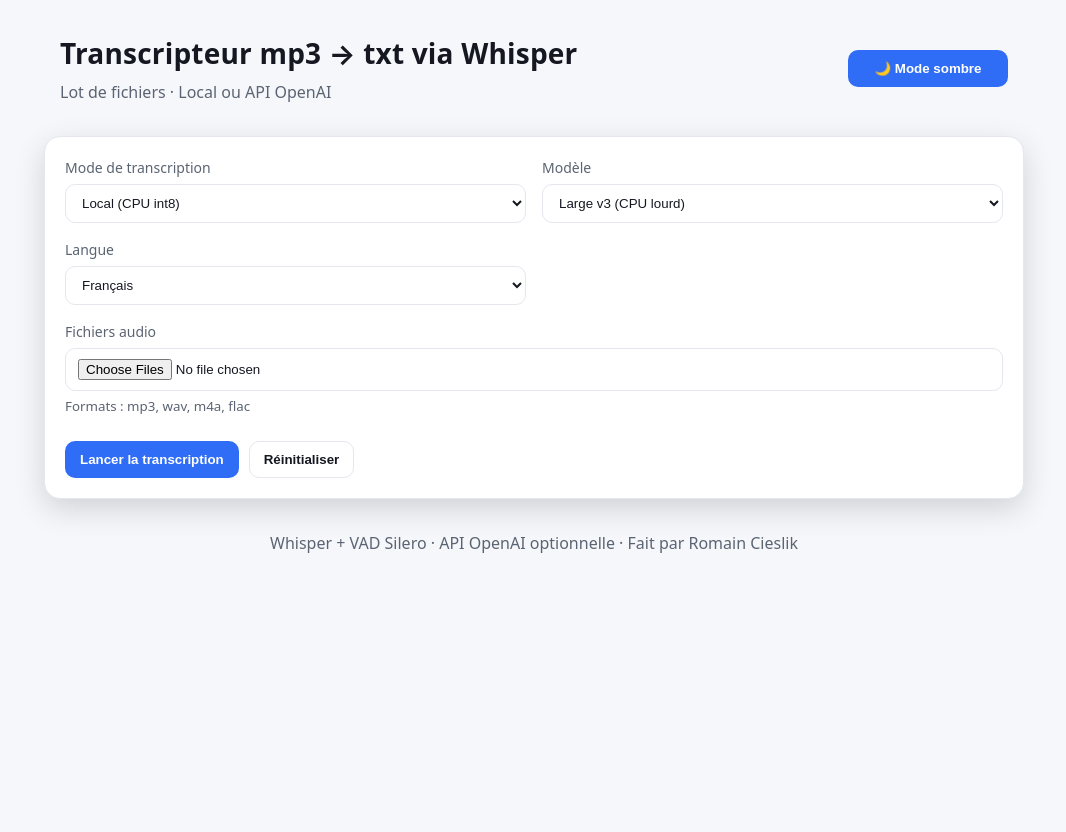
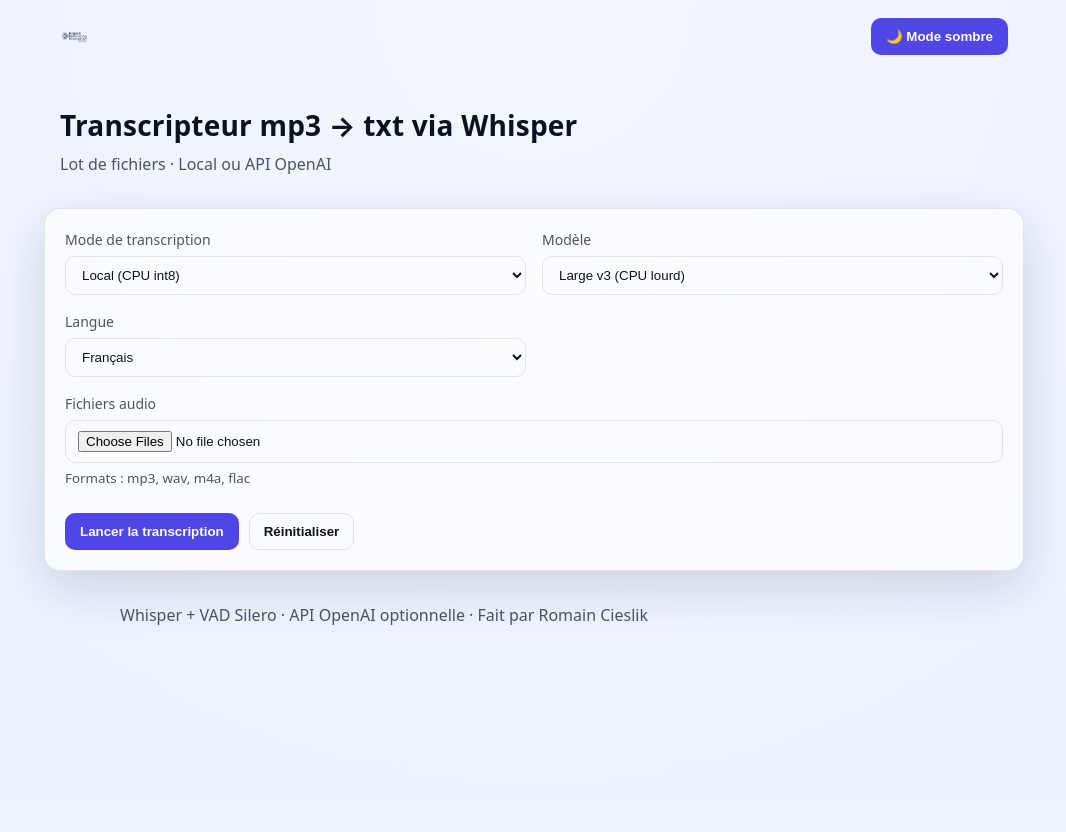
Before and after one commit to Romano-de-la-vega/app-whisper, a FastAPI app: page / in a window 1280 px wide. Shown: the whole page, without its empty margins (106-1172 px from the left). After the commit the page ends 625 px from the top, so only its background shows below. Run offline with FastAPI, Linux system fonts and the light colour scheme.

Commit message:
feat: add light and dark theme

```diff
--- a/static/app.js
+++ b/static/app.js
@@ -22,6 +22,7 @@ const downloadWrap = document.getElementById("downloads");
 const summaryBtn = document.getElementById("btn-summary");
 
 const themeBtn = document.getElementById("toggle-theme");
+const logoImg = document.getElementById("logo");
 
 // Masquer les boutons de téléchargement tant que la transcription n'est pas terminée
 downloadWrap.hidden = true;
@@ -45,16 +46,22 @@ let isRunning = false;
 
 // ====== Thème (persistance localStorage) ======
 (function initTheme() {
-  const root = document.documentElement;
-  const saved = localStorage.getItem("theme") || "light";
-  root.setAttribute("data-theme", saved);
-  themeBtn.textContent = saved === "dark" ? "☀️ Mode clair" : "🌙 Mode sombre";
+  function apply(t) {
+    document.documentElement.setAttribute("data-theme", t);
+    localStorage.setItem("theme", t);
+    themeBtn.textContent = t === "dark" ? "☀️ Mode clair" : "🌙 Mode sombre";
+    if (logoImg) {
+      logoImg.src = t === "dark" ? "/static/logo_white.png" : "/static/logo.png";
+    }
+  }
+
+  const saved = localStorage.getItem("theme");
+  const prefDark = window.matchMedia("(prefers-color-scheme: dark)").matches;
+  apply(saved || (prefDark ? "dark" : "light"));
 
   themeBtn.addEventListener("click", () => {
-    const next = root.getAttribute("data-theme") === "dark" ? "light" : "dark";
-    root.setAttribute("data-theme", next);
-    localStorage.setItem("theme", next);
-    themeBtn.textContent = next === "dark" ? "☀️ Mode clair" : "🌙 Mode sombre";
+    const next = document.documentElement.getAttribute("data-theme") === "dark" ? "light" : "dark";
+    apply(next);
   });
 })();
 
--- a/static/style.css
+++ b/static/style.css
@@ -1,52 +1,68 @@
 :root {
-  --bg: #0f1115;
-  --card: #151821;
-  --text: #e6e7ee;
-  --muted: #9aa0aa;
-  --accent: #6ea8fe;
-  --accent-2: #84e1bc;
-  --border: #2a2f3a;
-  --shadow: 0 10px 30px rgba(0,0,0,0.35);
+  --accent: #4F46E5;
+  --accent-hover: #6366F1;
+  --accent-2: #22D3EE;
   --radius: 16px;
+}
+
+:root[data-theme="dark"] {
+  --bg-radial: radial-gradient(circle at 50% 0%, #0f172a, #0b1020);
+  --bg-linear: linear-gradient(180deg, rgba(31,42,68,0.4), rgba(16,52,74,0.4));
+  --text: #E6ECF2;
+  --muted: #AAB4C0;
+  --border: rgba(255,255,255,0.08);
+  --panel-bg: rgba(18,24,38,0.55);
+  --panel-shadow: 0 20px 60px rgba(0,0,0,0.45);
+}
+
+:root[data-theme="light"] {
+  --bg-radial: radial-gradient(circle at 50% 0%, #F4F7FF, #EAF0FF);
+  --bg-linear: linear-gradient(180deg, rgba(234,242,255,0.6), rgba(230,246,255,0.6));
+  --text: #0B1220;
+  --muted: #4B5563;
+  --border: rgba(15,23,42,0.10);
+  --panel-bg: rgba(255,255,255,0.65);
+  --panel-shadow: 0 16px 50px rgba(16,24,40,0.15);
 }
 
 * { box-sizing: border-box; }
 html, body { height: 100%; }
 body {
   margin: 0;
-  background: linear-gradient(180deg, #0f1115, #0b0d12);
+  font: 16px/1.5 system-ui, -apple-system, Segoe UI, Roboto, "Helvetica Neue", Arial;
+  background: var(--bg-radial), var(--bg-linear);
   color: var(--text);
-  font: 16px/1.5 system-ui, -apple-system, Segoe UI, Roboto, "Helvetica Neue", Arial, "Noto Sans", "Apple Color Emoji", "Segoe UI Emoji";
 }
+
+[hidden] { display: none !important; }
 
 .container {
   width: 100%;
   max-width: 980px;
-  margin: 32px auto;
+  margin: 0 auto;
   padding: 0 16px;
 }
 
-h1 {
-  font-size: 28px;
-  margin: 0 0 6px;
-  letter-spacing: 0.2px;
-}
+.header { height: 72px; }
+.header-inner { height: 100%; display: flex; align-items: center; justify-content: space-between; }
+#logo { height: 28px; }
+
+.intro { margin-top: 32px; }
+
+h1 { font-size: 28px; margin: 0 0 6px; letter-spacing: 0.2px; }
 .subtitle { color: var(--muted); margin: 0; }
 
 .card {
-  background: var(--card);
+  background: var(--panel-bg);
   border: 1px solid var(--border);
   border-radius: var(--radius);
-  box-shadow: var(--shadow);
+  box-shadow: var(--panel-shadow);
+  backdrop-filter: blur(16px);
   padding: 20px;
+  margin-top: 32px;
 }
 
-.grid {
-  display: grid;
-  grid-template-columns: repeat(12, 1fr);
-  gap: 16px;
-}
-
+.grid { display: grid; grid-template-columns: repeat(12, 1fr); gap: 16px; }
 .field { grid-column: span 6; display: flex; flex-direction: column; gap: 6px; }
 .field.full { grid-column: 1 / -1; }
 label { color: var(--muted); font-size: 14px; }
@@ -54,17 +70,12 @@ select, input[type="file"], input[type="password"] {
   padding: 10px 12px;
   border-radius: 10px;
   border: 1px solid var(--border);
-  background: #0f131b;
+  background: transparent;
   color: var(--text);
 }
 small { color: var(--muted); }
 
-.actions {
-  grid-column: 1 / -1;
-  display: flex;
-  gap: 10px;
-  margin-top: 8px;
-}
+.actions { grid-column: 1 / -1; display: flex; gap: 10px; margin-top: 8px; }
 
 button, .button {
   display: inline-flex; align-items: center; justify-content: center;
@@ -72,26 +83,33 @@ button, .button {
   border-radius: 10px;
   border: 1px solid transparent;
   background: var(--accent);
-  color: #0c0e13;
+  color: #fff;
   font-weight: 600;
   cursor: pointer;
   text-decoration: none;
-  transition: transform .05s ease;
+  transition: filter .15s ease, box-shadow .15s ease;
 }
-button:active { transform: translateY(1px); }
-button.ghost { background: transparent; border-color: var(--border); color: var(--text); }
+button:hover, .button:hover {
+  filter: brightness(1.1);
+  box-shadow: 0 2px 8px rgba(0,0,0,0.2);
+  background: var(--accent-hover);
+}
+button.ghost, .button.ghost {
+  background: transparent;
+  color: var(--text);
+  border-color: var(--border);
+}
+button.danger { background: #e5484d; color: #fff; }
+button.danger:hover { filter: brightness(1.05); }
 
-/* === bouton "Arrêter" rouge === */
-button.danger {
-  background: #e33c3c;
-  color: #fff;
-  border-color: #b92d2d;
+button:focus-visible, .button:focus-visible, input:focus-visible, select:focus-visible {
+  outline: 2px solid var(--accent);
+  outline-offset: 2px;
 }
-button.danger:hover { filter: brightness(0.95); }
 
 .status { margin-top: 18px; }
 .progress-wrap {
-  height: 10px; border-radius: 999px; background: #0f131b; border: 1px solid var(--border);
+  height: 10px; border-radius: 999px; background: transparent; border: 1px solid var(--border);
   overflow: hidden;
 }
 .progress {
@@ -99,32 +117,32 @@ button.danger:hover { filter: brightness(0.95); }
   background: linear-gradient(90deg, var(--accent), var(--accent-2));
   transition: width .25s ease;
 }
-
 .meta { display: flex; justify-content: space-between; align-items: center; margin-top: 8px; color: var(--muted); }
 .badge {
-  display: inline-block; padding: 4px 8px; border-radius: 999px; background: #1c2230; border: 1px solid var(--border);
+  display: inline-block; padding: 4px 8px; border-radius: 999px; background: transparent;
+  border: 1px solid var(--border);
   color: var(--text); font-size: 12px;
 }
 
 .files-list { margin-top: 14px; display: grid; gap: 10px; }
 .file-row {
-  display: grid; gap: 8px;
-  background: #0f131b; border: 1px solid var(--border); border-radius: 12px; padding: 10px;
+  display: grid; gap: 8px; background: transparent; border: 1px solid var(--border); border-radius: 12px; padding: 10px;
 }
 .file-row .name { font-weight: 600; }
-.file-row .row-progress { height: 6px; background:#0b0d12; border:1px solid var(--border); border-radius:999px; overflow:hidden; }
+.file-row .row-progress {
+  height: 6px; background: transparent; border:1px solid var(--border); border-radius:999px; overflow:hidden;
+}
 .file-row .row-progress > div {
-  height:100%; width:0%;
-  background: linear-gradient(90deg, var(--accent-2), var(--accent));
+  height:100%; width:0%; background: linear-gradient(90deg, var(--accent-2), var(--accent));
   transition: width .25s ease;
 }
 .file-row .state { font-size: 12px; color: var(--muted); }
 
 .logs {
   margin-top: 16px; max-height: 320px; overflow: auto;
-  background: #0b0d12; border: 1px solid var(--border); border-radius: 12px; padding: 12px;
+  background: transparent; border: 1px solid var(--border); border-radius: 12px; padding: 12px;
   white-space: pre-wrap; word-break: break-word;
 }
 
 .download { margin-top: 16px; }
-footer.muted { color: var(--muted); text-align: center; margin-bottom: 24px; }
+footer.muted { color: var(--muted); text-align: center; margin: 32px 0 24px; }
--- a/templates/index.html
+++ b/templates/index.html
@@ -6,123 +6,19 @@
     <title>Transcripteur Whisper</title>
     <link rel="stylesheet" href="/static/style.css" />
     <link rel="icon" href="/static/icon.ico" type="image/x-icon">
-
-    <style>
-      /* Thèmes via variables CSS (persistées avec data-theme sur <html>) */
-      :root[data-theme="dark"] {
-        --bg: #0f1115;
-        --card: #151821;
-        --text: #e6e7ee;
-        --muted: #9aa0aa;
-        --accent: #6ea8fe;
-        --accent-2: #84e1bc;
-        --border: #2a2f3a;
-        --btn-fg: #0c0e13;
-      }
-      :root[data-theme="light"] {
-        --bg: #f6f7fb;
-        --card: #ffffff;
-        --text: #151821;
-        --muted: #5b6472;
-        --accent: #2f6df6;
-        --accent-2: #25b78b;
-        --border: #e4e7ee;
-        --btn-fg: #ffffff;
-      }
-
-      html, body { height: 100%; }
-      [hidden] { display: none !important; }
-      body {
-        margin: 0;
-        background: var(--bg);
-        color: var(--text);
-        font: 16px/1.5 system-ui, -apple-system, Segoe UI, Roboto, "Helvetica Neue", Arial;
-      }
-      .container {
-        width: 100%;
-        max-width: 980px;
-        margin: 32px auto;
-        padding: 0 16px;
-      }
-      h1 { font-size: 28px; margin: 0 0 6px; letter-spacing: .2px; }
-      .subtitle { color: var(--muted); margin: 0; }
-
-      .card {
-        background: var(--card);
-        border: 1px solid var(--border);
-        border-radius: 16px;
-        box-shadow: 0 10px 30px rgba(0,0,0,.15);
-        padding: 20px;
-      }
-
-      .grid { display: grid; grid-template-columns: repeat(12, 1fr); gap: 16px; }
-      .field { grid-column: span 6; display: flex; flex-direction: column; gap: 6px; }
-      .field.full { grid-column: 1 / -1; }
-      label { color: var(--muted); font-size: 14px; }
-      select, input[type="file"], input[type="password"] {
-        padding: 10px 12px; border-radius: 10px; border: 1px solid var(--border);
-        background: transparent; color: var(--text);
-      }
-      small { color: var(--muted); }
-
-      .actions { grid-column: 1 / -1; display: flex; gap: 10px; margin-top: 8px; }
-
-      button, .button {
-        display: inline-flex; align-items: center; justify-content: center;
-        padding: 10px 14px; border-radius: 10px; border: 1px solid transparent;
-        background: var(--accent); color: var(--btn-fg); font-weight: 600; cursor: pointer; text-decoration: none;
-      }
-      button.ghost { background: transparent; border-color: var(--border); color: var(--text); }
-      button.danger { background: #e5484d; color: #fff; }
-
-      .status { margin-top: 18px; }
-      .progress-wrap {
-        height: 10px; border-radius: 999px; background: transparent; border: 1px solid var(--border);
-        overflow: hidden;
-      }
-      .progress {
-        height: 100%; width: 0%;
-        background: linear-gradient(90deg, var(--accent), var(--accent-2));
-        transition: width .25s ease;
-      }
-      .meta { display: flex; justify-content: space-between; align-items: center; margin-top: 8px; color: var(--muted); }
-      .badge {
-        display: inline-block; padding: 4px 8px; border-radius: 999px; background: transparent; border: 1px solid var(--border);
-        color: var(--text); font-size: 12px;
-      }
-
-      .files-list { margin-top: 14px; display: grid; gap: 10px; }
-      .file-row {
-        display: grid; gap: 8px; background: transparent; border: 1px solid var(--border); border-radius: 12px; padding: 10px;
-      }
-      .file-row .name { font-weight: 600; }
-      .file-row .row-progress { height: 6px; background: transparent; border:1px solid var(--border); border-radius:999px; overflow:hidden; }
-      .file-row .row-progress > div { height:100%; width:0%; background: linear-gradient(90deg, var(--accent-2), var(--accent)); transition: width .25s ease; }
-      .file-row .state { font-size: 12px; color: var(--muted); }
-
-      .logs {
-        margin-top: 16px; max-height: 320px; overflow: auto;
-        background: transparent; border: 1px solid var(--border); border-radius: 12px; padding: 12px;
-        white-space: pre-wrap; word-break: break-word;
-      }
-
-      footer.muted { color: var(--muted); text-align: center; margin-bottom: 24px; }
-
-      /* Bouton thème header */
-      .header-row { display:flex; justify-content: space-between; align-items:center; gap: 12px; }
-      #toggle-theme { min-width: 160px; }
-    </style>
   </head>
   <body>
-    <header class="container">
-      <div class="header-row">
-        <div>
-          <h1>Transcripteur mp3 → txt via Whisper</h1>
-          <p class="subtitle">Lot de fichiers · Local ou API OpenAI</p>
-        </div>
+    <header class="header">
+      <div class="container header-inner">
+        <img id="logo" src="/static/logo.png" alt="Logo" height="28" />
         <button id="toggle-theme" type="button">🌙 Mode sombre</button>
       </div>
     </header>
+
+    <div class="container intro">
+      <h1>Transcripteur mp3 → txt via Whisper</h1>
+      <p class="subtitle">Lot de fichiers · Local ou API OpenAI</p>
+    </div>
 
     <main class="container card">
       <form id="form" class="grid">
@@ -182,7 +78,6 @@
         <pre id="logs" class="logs"></pre>
 
         <div id="downloads" class="actions" style="gap:.5rem;" hidden>
-
           <button class="button ghost" id="btn-transcription" onclick="downloadTxt(currentJobId, 'transcription', true)">Télécharger la transcription (TXT)</button>
           <button class="button ghost" id="btn-summary" style="display:none;" onclick="downloadTxt(currentJobId, 'summary', true)">Télécharger le résumé (TXT)</button>
           <button class="button" id="btn-zip" onclick="downloadZip(currentJobId)">Télécharger en ZIP</button>
```
